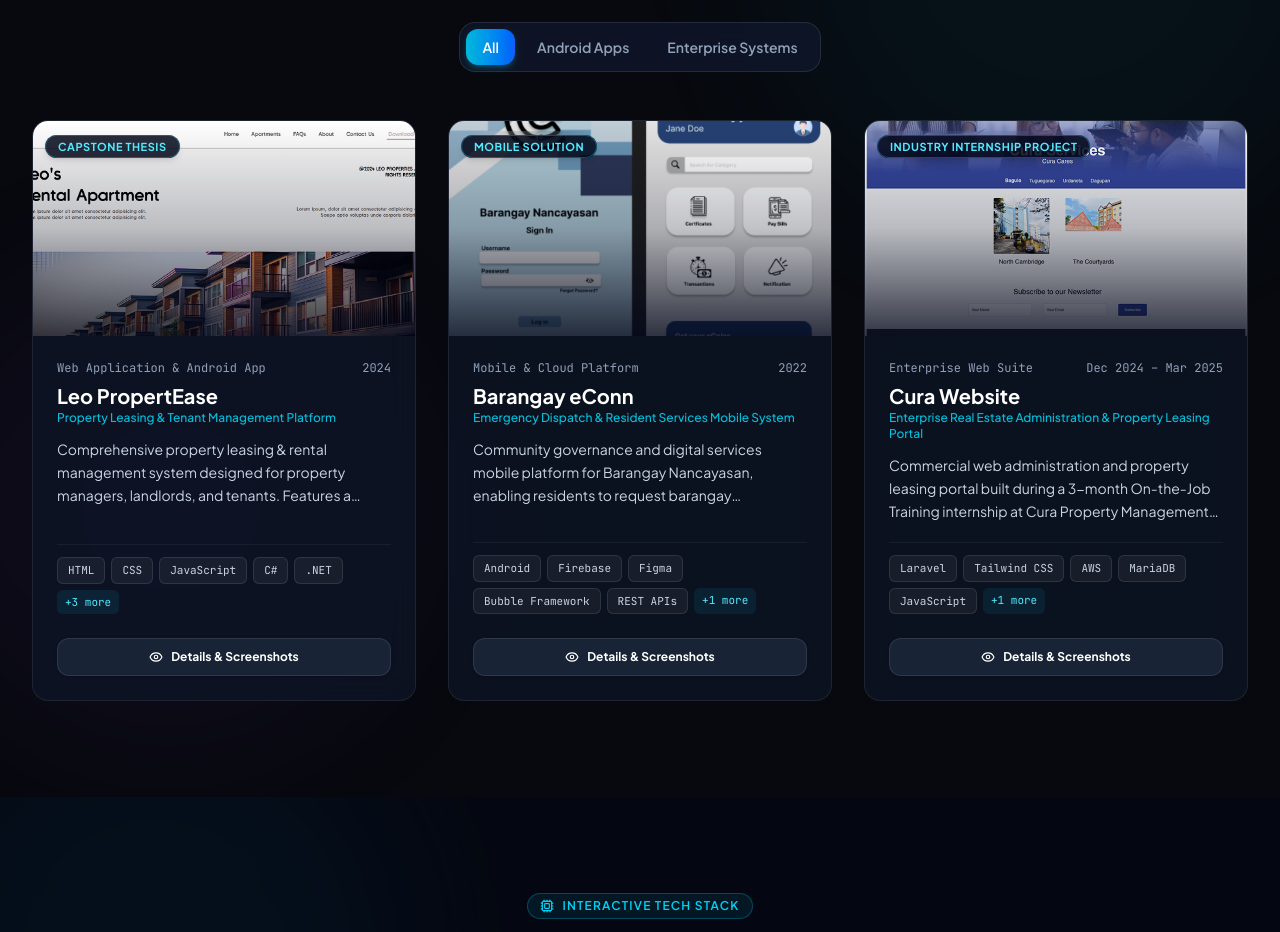
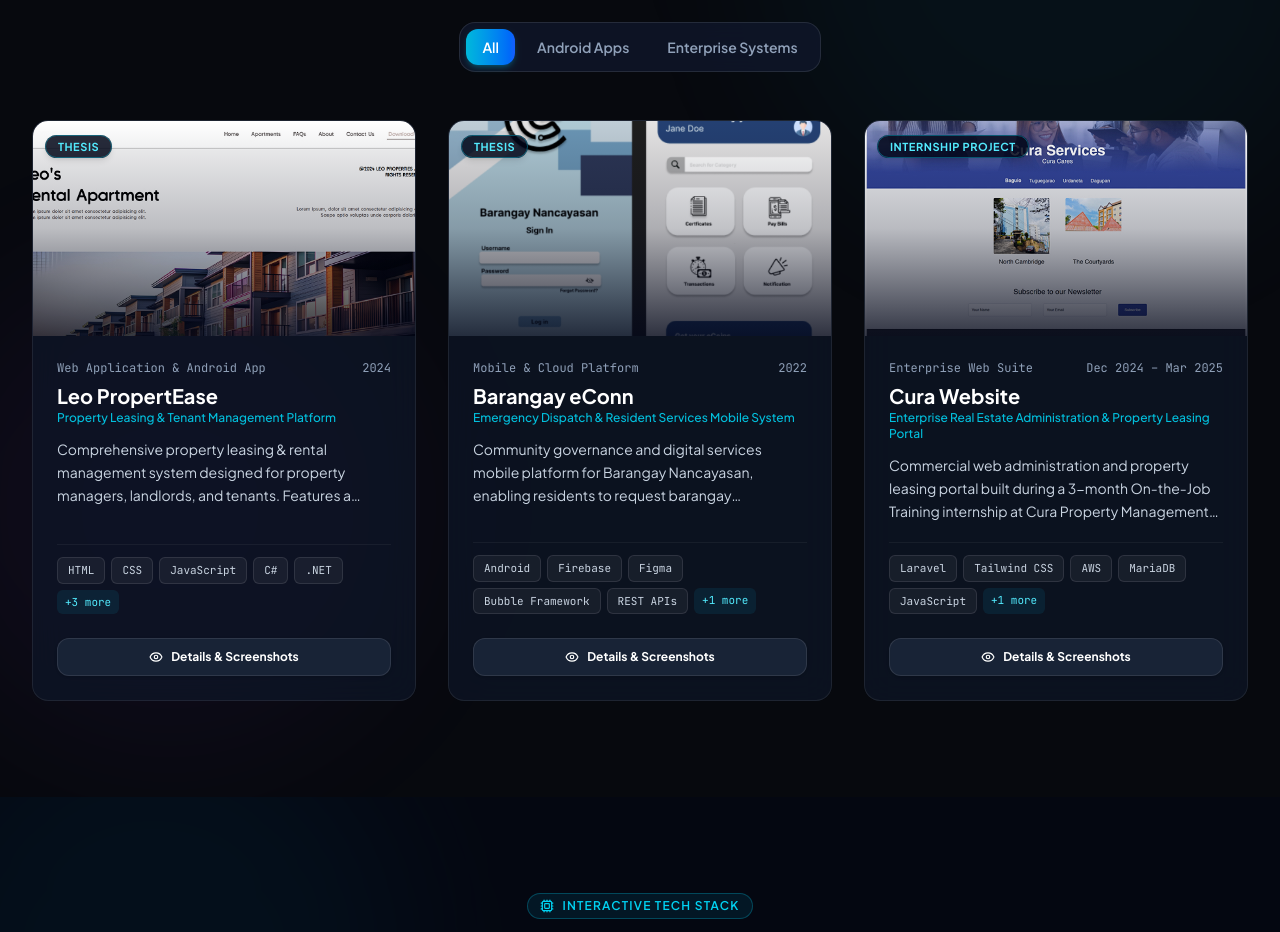
Before and after one commit to Dkyle19/Portfolio, a React (Vite) app: page / in a window 1280 px wide. Shown: the part 2360-3292 px from the top of the page. Built offline with nearby package versions, Linux system fonts and the light colour scheme.

Commit message:
Update project badges to Thesis and Internship project

```diff
--- a/src/components/Projects.jsx
+++ b/src/components/Projects.jsx
@@ -14,7 +14,7 @@
     ? projects
     : projects.filter((p) => {
         if (selectedCategory === 'Android Apps') return p.type.toLowerCase().includes('mobile') || p.type.toLowerCase().includes('android') || p.techStack.includes('Android');
-        if (selectedCategory === 'Enterprise Systems') return p.category.toLowerCase().includes('enterprise') || p.techStack.includes('AWS') || p.techStack.includes('Airtable');
+        if (selectedCategory === 'Enterprise Systems') return p.category.toLowerCase().includes('enterprise') || p.category.toLowerCase().includes('internship') || p.techStack.includes('AWS') || p.techStack.includes('Airtable');
         return true;
       });
 
--- a/src/data/portfolioData.js
+++ b/src/data/portfolioData.js
@@ -29,8 +29,8 @@
       id: "leo-propert-ease",
       title: "Leo PropertEase",
       subtitle: "Property Leasing & Tenant Management Platform",
-      category: "Thesis Projects",
-      badge: "Capstone Thesis",
+      category: "Thesis",
+      badge: "Thesis",
       featured: true,
       thumbnail: "/assets/projects/leo/462574301_353013327868890_843748714339796998_n%201.jpg",
       description: "Comprehensive property leasing & rental management system designed for property managers, landlords, and tenants. Features a landing page, apartment directory, tenant portal with GCash payment integration, and an Android mobile application.",
@@ -84,8 +84,8 @@
       id: "barangay-econn",
       title: "Barangay eConn",
       subtitle: "Emergency Dispatch & Resident Services Mobile System",
-      category: "Thesis Projects",
-      badge: "Mobile Solution",
+      category: "Thesis",
+      badge: "Thesis",
       featured: true,
       thumbnail: "/assets/projects/econnect/image%202.png",
       description: "Community governance and digital services mobile platform for Barangay Nancayasan, enabling residents to request barangay certificates, pay community bills (garbage, association dues, daycare tuition), and manage their resident profile via E-Wallet (GCash).",
@@ -133,8 +133,8 @@
       id: "cura-property-platform",
       title: "Cura Website",
       subtitle: "Enterprise Real Estate Administration & Property Leasing Portal",
-      category: "Enterprise / Internship",
-      badge: "Industry Internship Project",
+      category: "Internship Project",
+      badge: "Internship project",
       featured: true,
       thumbnail: "/assets/projects/cura/Web%20Design.jpg",
       description: "Commercial web administration and property leasing portal built during a 3-month On-the-Job Training internship at Cura Property Management Corp. in Baguio City. Developed front-end interfaces for property listings, unit directories, and tenant search filters.",
```
